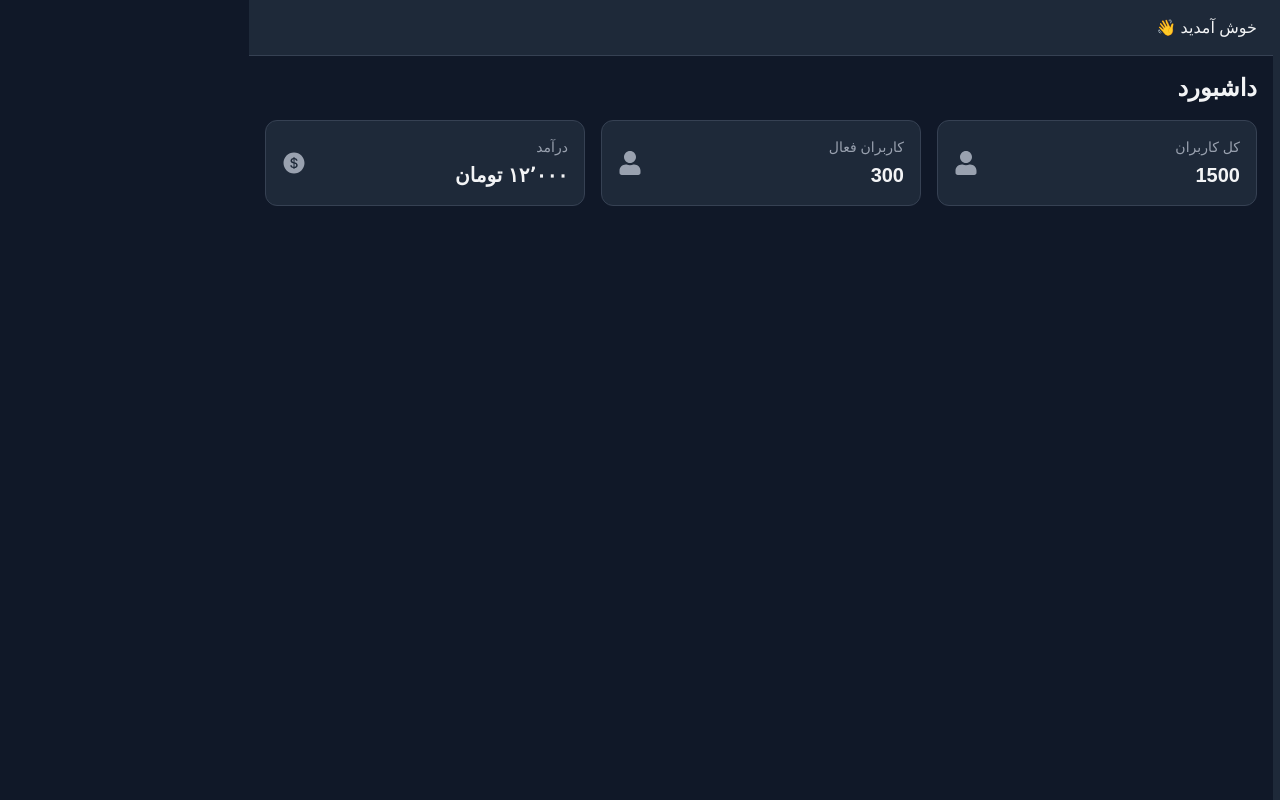
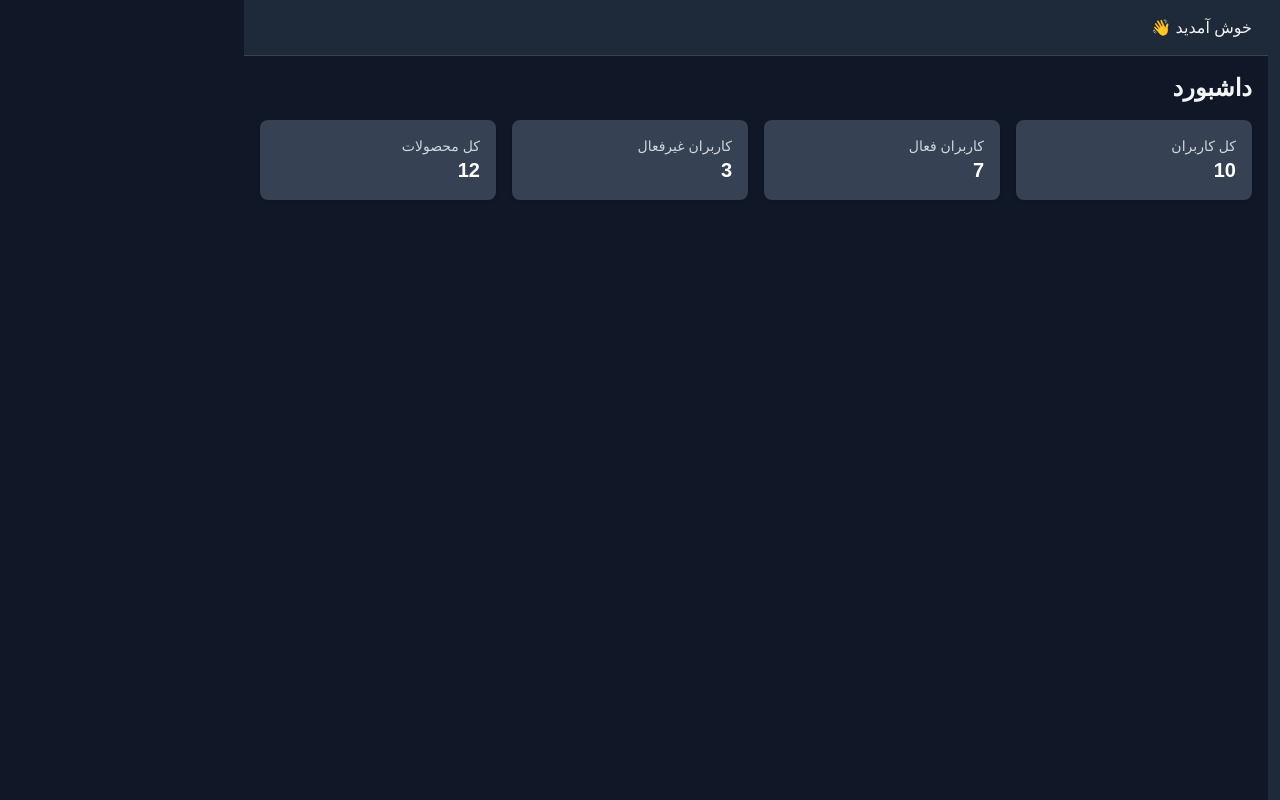
Before and after one commit to mohammad-shirani-developer/ecommerce-admin-panel, a Next.js app: page /dashboard in a window 1280 px wide. Built offline with nearby package versions, Linux system fonts and the light colour scheme; a web font is replaced by a local one.

Commit message:
feat(dashboard): refactor StatsGrid and implement getDashboardStats utility for dynamic statistics

```diff
--- a/src/app/dashboard/StatsGrid.tsx
+++ b/src/app/dashboard/StatsGrid.tsx
@@ -1,26 +1,23 @@
-import StatsCard from "./StatsCard";
-
 interface StatItem {
-  id: number;
-  title: string;
-  value: string | number;
-  icon?: React.ReactNode;
+  label: string;
+  value: number;
 }
 
 interface StatsGridProps {
-  items: StatItem[];
+  stats: StatItem[];
 }
 
-const StatsGrid = ({ items }: StatsGridProps) => {
+const StatsGrid = ({ stats }: StatsGridProps) => {
   return (
-    <div className="grid grid-cols-1 sm:grid-cols-2 lg:grid-cols-3 gap-4">
-      {items.map((item) => (
-        <StatsCard
-          key={item.id}
-          title={item.title}
-          value={item.value}
-          icon={item.icon}
-        />
+    <div className="grid grid-cols-1 sm:grid-cols-2 lg:grid-cols-4 gap-4">
+      {stats.map((stat) => (
+        <div
+          key={stat.label}
+          className="bg-gray-700 p-4 rounded-lg shadow-sm text-white"
+        >
+          <p className="text-gray-300 text-sm">{stat.label}</p>
+          <p className="text-xl font-bold">{stat.value}</p>
+        </div>
       ))}
     </div>
   );
--- a/src/app/dashboard/page.tsx
+++ b/src/app/dashboard/page.tsx
@@ -1,23 +1,16 @@
-import { AiFillDollarCircle } from "react-icons/ai";
-import { FaUser } from "react-icons/fa";
+"use client";
+import { productsDB } from "@/data/products";
+import { users } from "@/data/users";
+import { getDashboardStats } from "@/utils/dashboardData";
 import StatsGrid from "./StatsGrid";
 
 const DashboardPage = () => {
-  const stats = [
-    { id: 1, title: "کل کاربران", value: 1500, icon: <FaUser /> },
-    { id: 2, title: "کاربران فعال", value: 300, icon: <FaUser /> },
-    {
-      id: 3,
-      title: "درآمد",
-      value: "۱۲٬۰۰۰ تومان",
-      icon: <AiFillDollarCircle />,
-    },
-  ];
+  const stats = getDashboardStats(users, productsDB);
 
   return (
     <>
       <h2 className="text-2xl font-bold mb-4">داشبورد</h2>
-      <StatsGrid items={stats} />
+      <StatsGrid stats={stats} />
     </>
   );
 };
--- /dev/null
+++ b/src/utils/dashboardData.ts
@@ -0,0 +1,17 @@
+import { Product } from "@/types/product";
+import { User } from "@/types/user";
+
+export const getDashboardStats = (users: User[], products: Product[]) => {
+  const totalUsers = users.length;
+  const activeUsers = users.filter((u) => u.status === "active").length;
+  const inactiveUsers = totalUsers - activeUsers;
+
+  const totalProducts = products.length;
+
+  return [
+    { label: "کل کاربران", value: totalUsers },
+    { label: "کاربران فعال", value: activeUsers },
+    { label: "کاربران غیرفعال", value: inactiveUsers },
+    { label: "کل محصولات", value: totalProducts },
+  ];
+};
```
